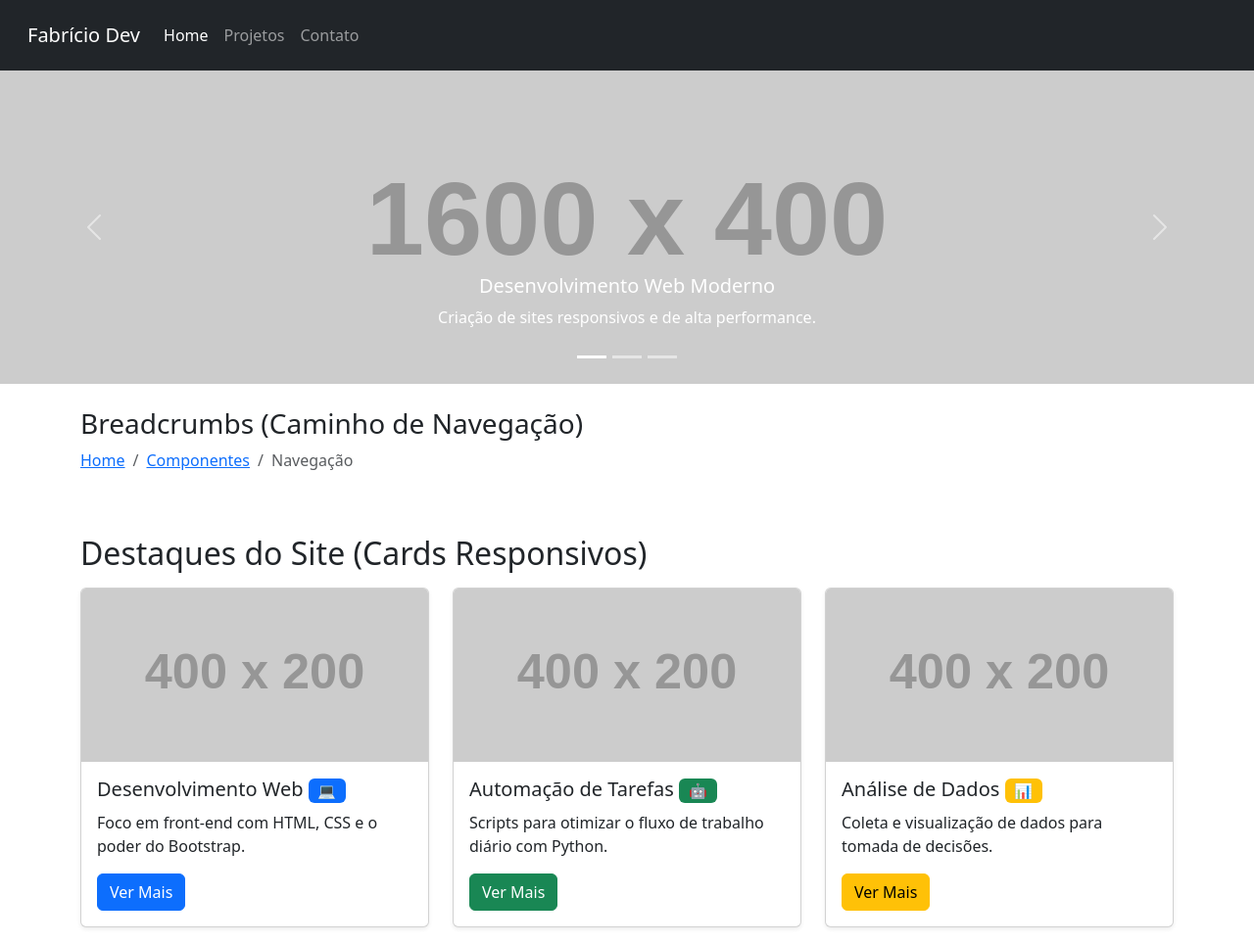
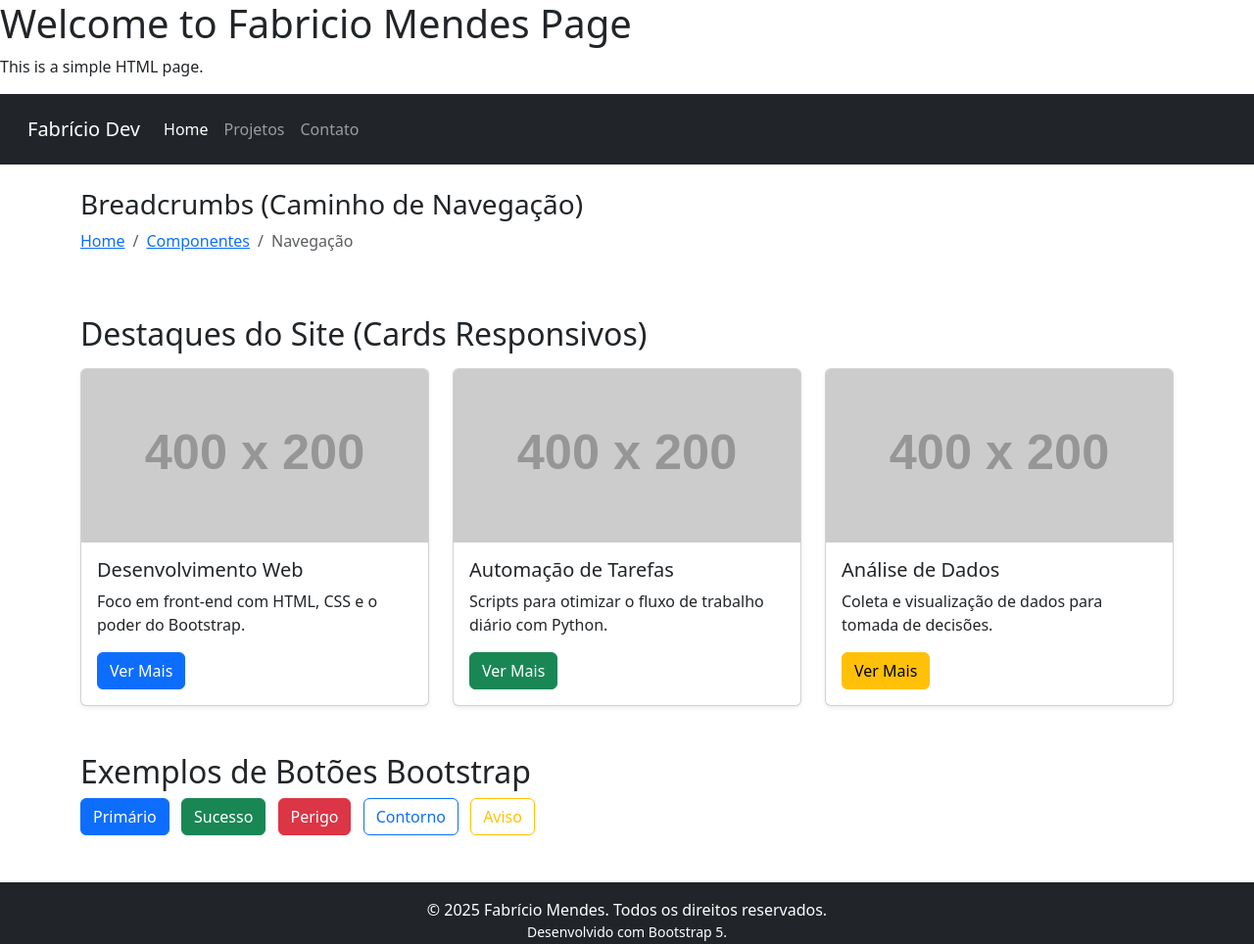
Before and after one commit to Fabprof/bootstrap_desafio, a plain HTML site: page fabricio_mendes.html in a window 1280 px wide. Shown: the top 964 px of the page at 98% size. Drawn offline with nearby package versions, Linux system fonts and the light colour scheme; placeholder pictures from the web are drawn by us.

Commit message:
Update title and remove carousel from HTML page

```diff
--- a/fabricio_mendes.html
+++ b/fabricio_mendes.html
@@ -1,9 +1,18 @@
+<html>
+<head>
+    <title>Fabricio Mendes</title>
+</head>
+<body>
+    <h1>Welcome to Fabricio Mendes Page</h1>
+    <p>This is a simple HTML page.</p>
+</body>
+</html>
 <!DOCTYPE html>
 <html lang="pt-BR">
 <head>
     <meta charset="UTF-8">
     <meta name="viewport" content="width=device-width, initial-scale=1.0">
-    <title>Fabrício Mendes site - Gráficos e Interatividade</title>
+    <title>Fabrício Mendes site - Expandido</title>
 
     <link href="https://cdn.jsdelivr.net/npm/bootstrap@5.3.3/dist/css/bootstrap.min.css"
           rel="stylesheet"
@@ -12,12 +21,14 @@
 </head>
 <body>
 
-    <nav class="navbar navbar-expand-lg navbar-dark bg-dark p-3 sticky-top">
+    <nav class="navbar navbar-expand-lg navbar-dark bg-dark p-3">
         <div class="container-fluid">
             <a class="navbar-brand" href="#">Fabrício Dev</a>
+
             <button class="navbar-toggler" type="button" data-bs-toggle="collapse" data-bs-target="#navbarNavAltMarkup" aria-controls="navbarNavAltMarkup" aria-expanded="false" aria-label="Toggle navigation">
                 <span class="navbar-toggler-icon"></span>
             </button>
+
             <div class="collapse navbar-collapse" id="navbarNavAltMarkup">
                 <ul class="navbar-nav me-auto mb-2 mb-lg-0">
                     <li class="nav-item">
@@ -33,45 +44,6 @@
             </div>
         </div>
     </nav>
-
-    <div id="carouselExampleCaptions" class="carousel slide" data-bs-ride="carousel">
-        <div class="carousel-indicators">
-            <button type="button" data-bs-target="#carouselExampleCaptions" data-bs-slide-to="0" class="active" aria-current="true" aria-label="Slide 1"></button>
-            <button type="button" data-bs-target="#carouselExampleCaptions" data-bs-slide-to="1" aria-label="Slide 2"></button>
-            <button type="button" data-bs-target="#carouselExampleCaptions" data-bs-slide-to="2" aria-label="Slide 3"></button>
-        </div>
-        <div class="carousel-inner">
-            <div class="carousel-item active">
-                <img src="https://via.placeholder.com/1600x400/007bff/FFFFFF?text=Bem+vindo+ao+Meu+Portfólio" class="d-block w-100" alt="Slide 1">
-                <div class="carousel-caption d-none d-md-block">
-                    <h5>Desenvolvimento Web Moderno</h5>
-                    <p>Criação de sites responsivos e de alta performance.</p>
-                </div>
-            </div>
-            <div class="carousel-item">
-                <img src="https://via.placeholder.com/1600x400/28a745/FFFFFF?text=Foco+em+Front-End+e+Design" class="d-block w-100" alt="Slide 2">
-                <div class="carousel-caption d-none d-md-block">
-                    <h5>Design e Experiência do Usuário (UX)</h5>
-                    <p>Interfaces intuitivas e elegantes.</p>
-                </div>
-            </div>
-            <div class="carousel-item">
-                <img src="https://via.placeholder.com/1600x400/ffc107/343a40?text=Bootstrap+5+e+Responsividade" class="d-block w-100" alt="Slide 3">
-                <div class="carousel-caption d-none d-md-block">
-                    <h5>Componentes e Ferramentas</h5>
-                    <p>Dominando a biblioteca Bootstrap para projetos rápidos.</p>
-                </div>
-            </div>
-        </div>
-        <button class="carousel-control-prev" type="button" data-bs-target="#carouselExampleCaptions" data-bs-slide="prev">
-            <span class="carousel-control-prev-icon" aria-hidden="true"></span>
-            <span class="visually-hidden">Previous</span>
-        </button>
-        <button class="carousel-control-next" type="button" data-bs-target="#carouselExampleCaptions" data-bs-slide="next">
-            <span class="carousel-control-next-icon" aria-hidden="true"></span>
-            <span class="visually-hidden">Next</span>
-        </button>
-    </div>
 
     <div class="container mt-4">
 
@@ -95,7 +67,7 @@
                 <div class="card shadow-sm h-100">
                     <img src="https://via.placeholder.com/400x200/007bff/FFFFFF?text=Card+1" class="card-img-top" alt="Card Imagem 1">
                     <div class="card-body">
-                        <h5 class="card-title">Desenvolvimento Web <span class="badge bg-primary">💻</span></h5>
+                        <h5 class="card-title">Desenvolvimento Web</h5>
                         <p class="card-text">Foco em front-end com HTML, CSS e o poder do Bootstrap.</p>
                         <a href="#" class="btn btn-primary">Ver Mais</a>
                     </div>
@@ -106,7 +78,7 @@
                 <div class="card shadow-sm h-100">
                     <img src="https://via.placeholder.com/400x200/28a745/FFFFFF?text=Card+2" class="card-img-top" alt="Card Imagem 2">
                     <div class="card-body">
-                        <h5 class="card-title">Automação de Tarefas <span class="badge bg-success">🤖</span></h5>
+                        <h5 class="card-title">Automação de Tarefas</h5>
                         <p class="card-text">Scripts para otimizar o fluxo de trabalho diário com Python.</p>
                         <a href="#" class="btn btn-success">Ver Mais</a>
                     </div>
@@ -117,7 +89,7 @@
                 <div class="card shadow-sm h-100">
                     <img src="https://via.placeholder.com/400x200/ffc107/343a40?text=Card+3" class="card-img-top" alt="Card Imagem 3">
                     <div class="card-body">
-                        <h5 class="card-title">Análise de Dados <span class="badge bg-warning">📊</span></h5>
+                        <h5 class="card-title">Análise de Dados</h5>
                         <p class="card-text">Coleta e visualização de dados para tomada de decisões.</p>
                         <a href="#" class="btn btn-warning">Ver Mais</a>
                     </div>
@@ -135,7 +107,7 @@
             </div>
         </div>
 
-    </div> <footer class="bg-dark text-white text-center p-3 mt-5">
+        </div> <footer class="bg-dark text-white text-center p-3 mt-5">
         <div class="container">
             <p class="mb-0">&copy; 2025 Fabrício Mendes. Todos os direitos reservados.</p>
             <p class="mb-0"><small>Desenvolvido com Bootstrap 5.</small></p>
@@ -143,4 +115,7 @@
     </footer>
 
     <script src="https://cdn.jsdelivr.net/npm/bootstrap@5.3.3/dist/js/bootstrap.bundle.min.js"
-            integrity="sha384-YvpcrYf0tY3lHB60NNkmXc5s9fDVZLESaAA55NDzOxhy9GkcIdslK1eN
+            integrity="sha384-YvpcrYf0tY3lHB60NNkmXc5s9fDVZLESaAA55NDzOxhy9GkcIdslK1eN7N6jIeHz"
+            crossorigin="anonymous"></script>
+</body>
+</html>
```
